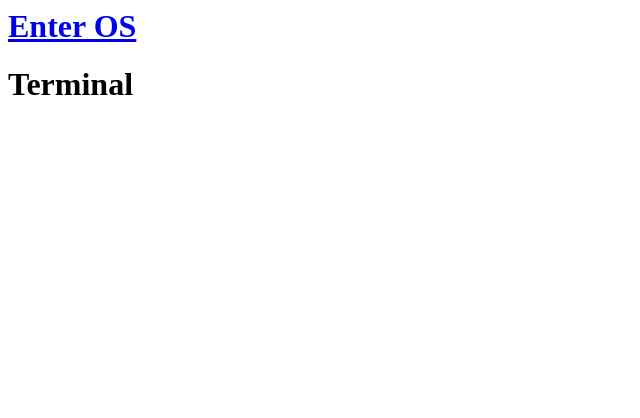
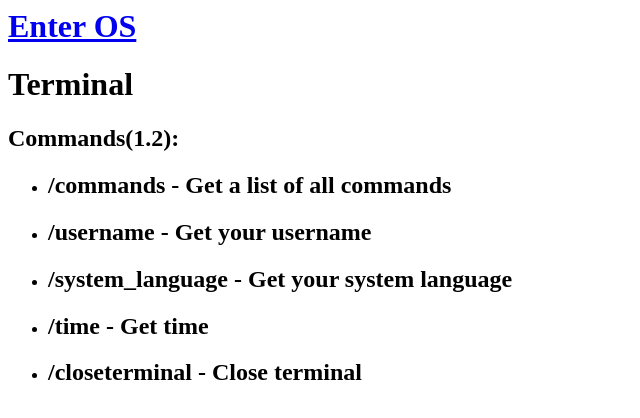
Before and after one commit to enterwolf/enterwolf.github.io, a plain HTML site: page terminal.html in a window 1280 px wide. Shown: the whole page, without its empty margins (0-640 px from the left). Drawn offline with Linux system fonts and the light colour scheme.

Commit message:
DownloadFix2

```diff
--- a/terminal.html
+++ b/terminal.html
@@ -5,5 +5,13 @@
     <body>
         <h1><a href="enter_os.html">Enter OS</a></h1>
         <h1>Terminal</h1>
+        <h2>Commands(1.2):</h2>
+        <ul>
+            <li><h2>/commands - Get a list of all commands</h2></li>
+            <li><h2>/username - Get your username</h2></li>
+            <li><h2>/system_language - Get your system language</h2></li>
+            <li><h2>/time - Get time</h2></li>
+            <li><h2>/closeterminal - Close terminal</h2></li>
+        </ul>
     </body>
 </html>
```
Also changed, not shown: enter_os.html (+2 -1 lines), enterbrowser.html (added, +9 -0 lines), index.html (+8 -0 lines), noFilter (1).webp (added), noFilter.webp (added).
